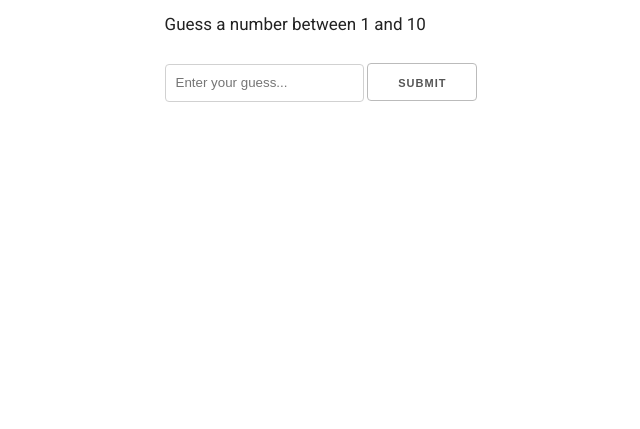
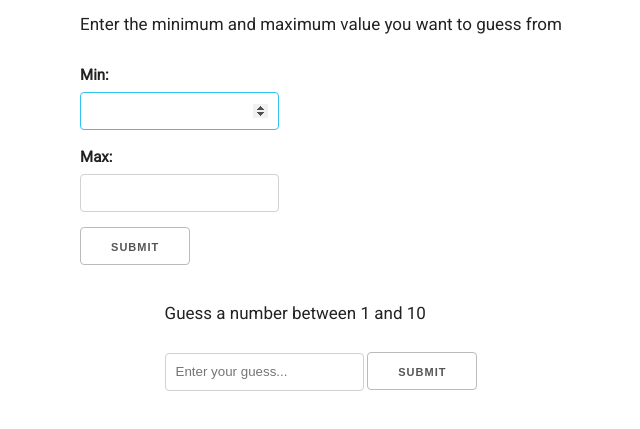
Before and after one commit to Joshuafolorunsho/Number-Guesser, a plain HTML site: page index.html in a window 1280 px wide. Shown: the part 77-506 px from the top of the page, without its empty margins (319-959 px from the left). Drawn offline with nearby package versions, Linux system fonts and the light colour scheme.

Commit message:
added custom user input

```diff
--- a/index.html
+++ b/index.html
@@ -25,19 +25,35 @@
 				<a href="#">upgrade your browser</a> to improve your experience.
 			</p>
 		<![endif]-->
-		<div class="container">
+		<section class="container">
 			<h1>Number Guesser</h1>
+			<div id="choose-number-wrapper">
+				<form>
+					<p>Enter the minimum and maximum value you want to guess from</p>
+					<div>
+						<label for="min">Min:</label>
+						<input type="number" id="min" required autofocus>
+					</div>
+					<div>
+						<label for="max">Max:</label>
+						<input type="number" id="max" required>
+					</div>
+					<div>
+						<button id="submit-btn">Submit</button>
+					</div>
+				</form>
+			</div>
 			<div id="game">
 				<p>
 					Guess a number between <span class="min-num"></span> and
 					<span class="max-num"></span>
             </p>
-            <input type="number" placeholder="Enter your guess..." id="guess-input">
+            <input type="number" autofocus placeholder="Enter your guess..." id="guess-input">
             <input type="submit" value="submit" id="guess-btn">
             <p class="message"></p>
 			</div>
-		</div>
+		</section>
 
-		<script src="./js/script.js" async defer></script>
+		<script src="./js/script.js" defer></script>
 	</body>
 </html>
```
